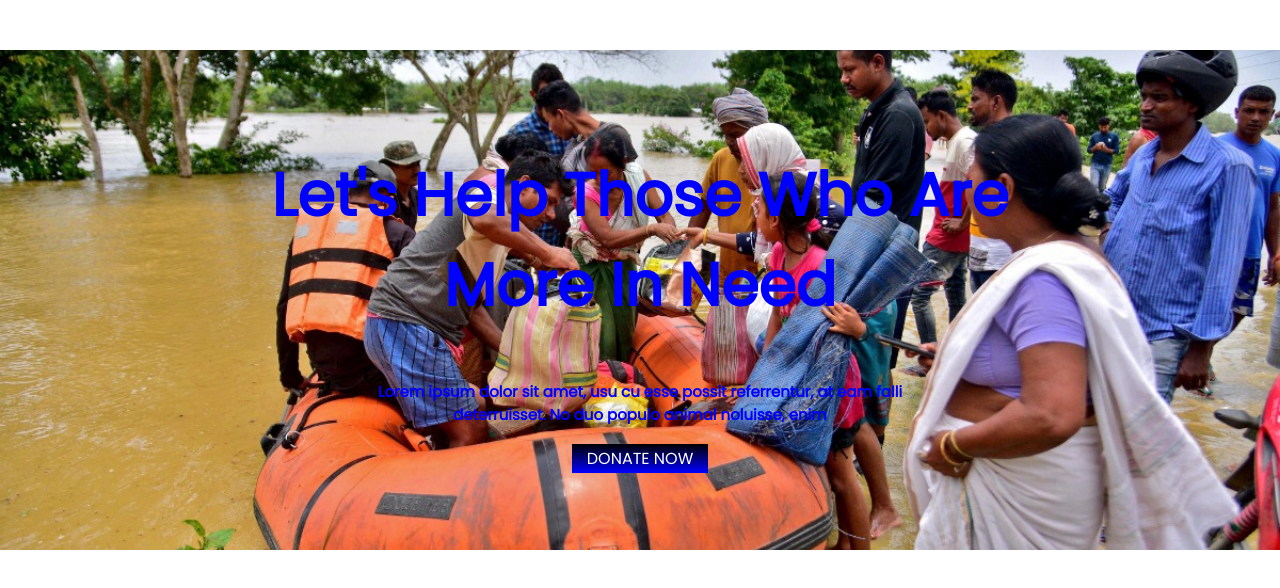
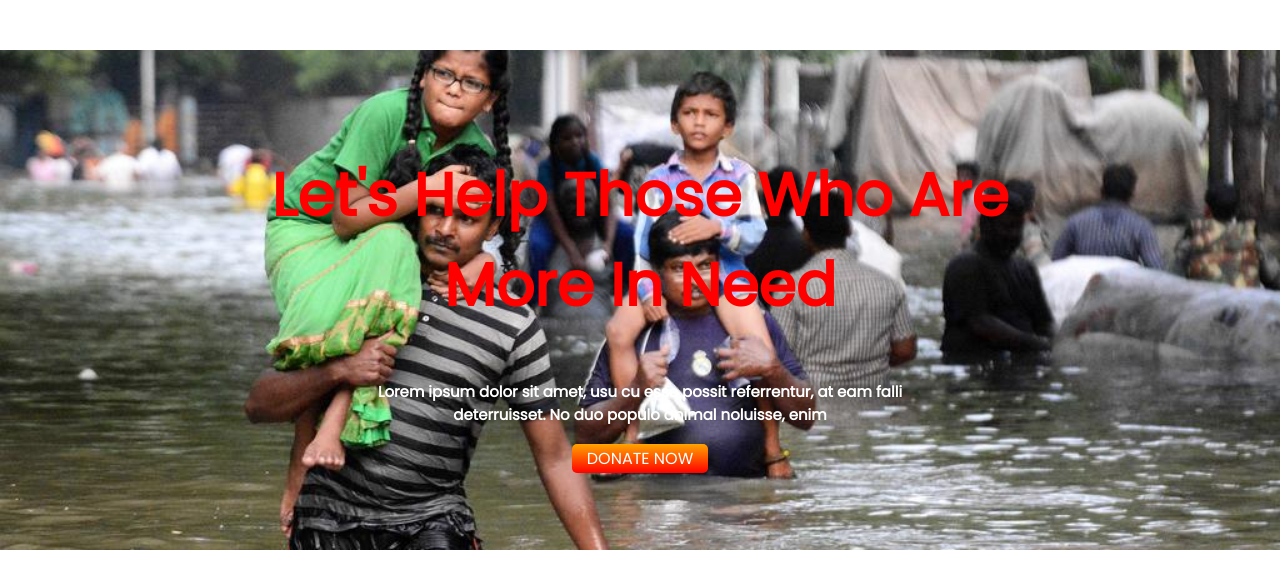
Before and after one commit to ahmadbinraees/donate-today, a plain HTML site: page index.html in a window 1280 px wide. Drawn offline with Linux system fonts and the light colour scheme.

Commit message:
banner area modified

```diff
--- a/style.css
+++ b/style.css
@@ -5,7 +5,7 @@ body{
 
 .banner{
     text-align: center;
-    background-image: url(images/donation5.jpg);
+    background-image: url(images/donation4.jpg);
     background-repeat: no-repeat;
     background-size: 100%;
     background-position: center;
@@ -13,17 +13,18 @@ body{
 }
 .banner h1{
     padding-top: 100px;
-    color: blue;
+    color: red;
     font-size: 60px;
 }
 .banner h3{
-    color: blue;
+    color: white;
     font-size: 15px;
     margin-bottom: 20px;
 }
 .linked-button{
     text-decoration: none;
     color: white;
-    background-image: linear-gradient(black, blue);
+    background-image: linear-gradient(orange, red);
     padding: 3px 15px;
+    border-radius: 5px;
 }
```
